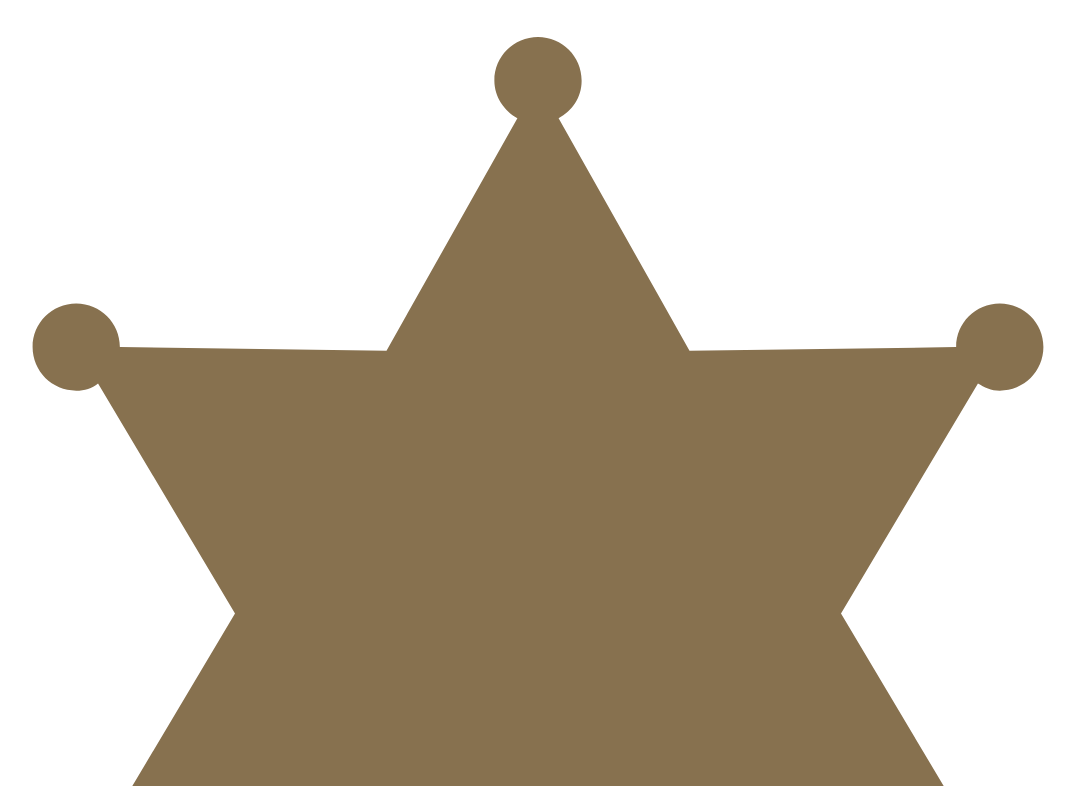
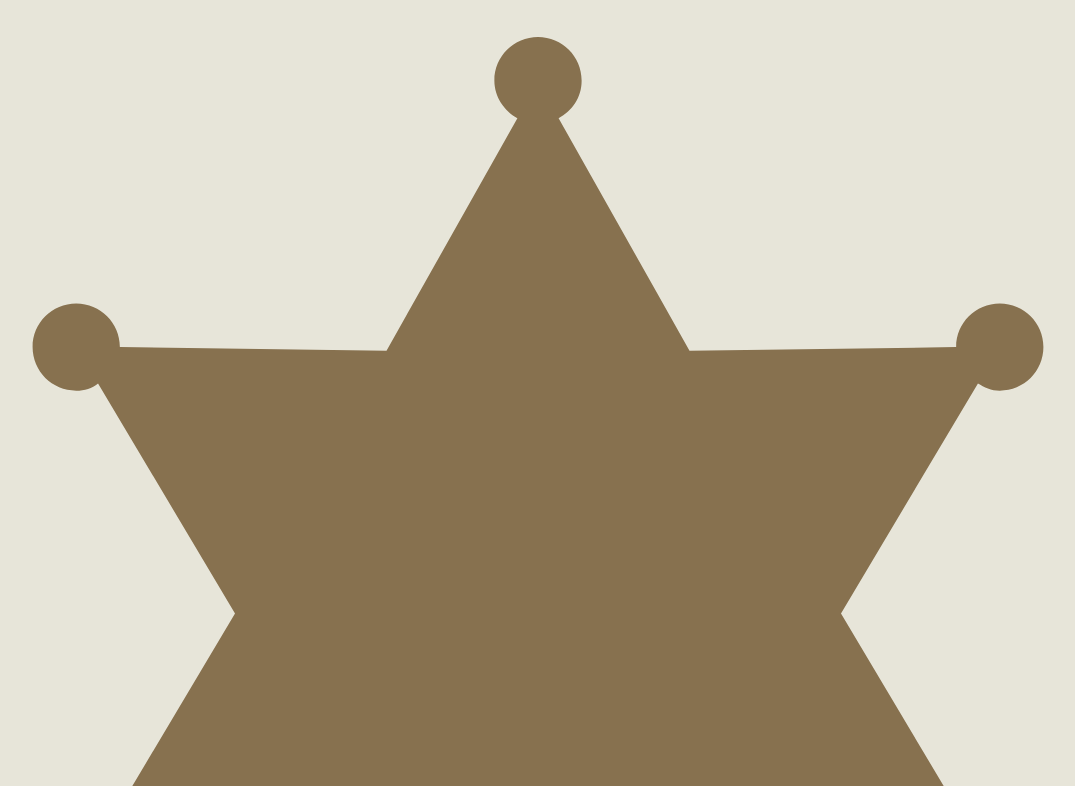
Before and after one commit to marisabivi/dsn1676-assignment-1, a plain HTML site: page index.html in a window 1280 px wide. Shown: the top 786 px of the page, without its empty margins (102-1177 px from the left). Drawn offline with Linux system fonts and the light colour scheme.

Commit message:
background colour added

```diff
--- a/css/main.css
+++ b/css/main.css
@@ -17,6 +17,10 @@ html {
  box-sizing: inherit;
 }
 
+.background-color {
+    background-color: #E7E5D9;
+}
+
 .img-flex {
     display: block;
     width: 100%;
--- a/index.html
+++ b/index.html
@@ -10,7 +10,7 @@
     <meta name="viewport" content="width=device-width,inital-scale=1">
 </head>
 
-<body>
+<body class="background-color">
     <div>
         <header>
             <h1 class="title push-0 gutter">
```
